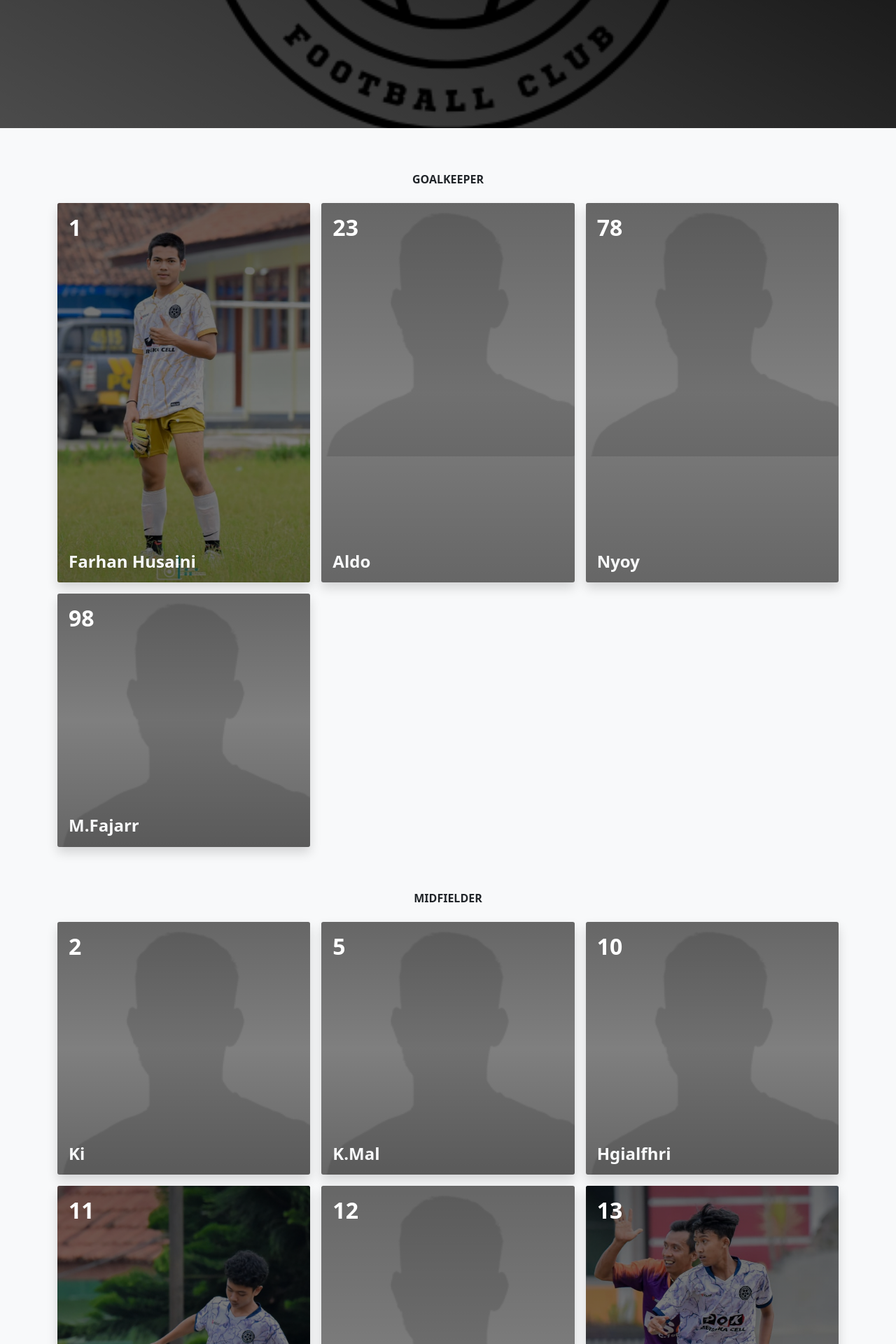
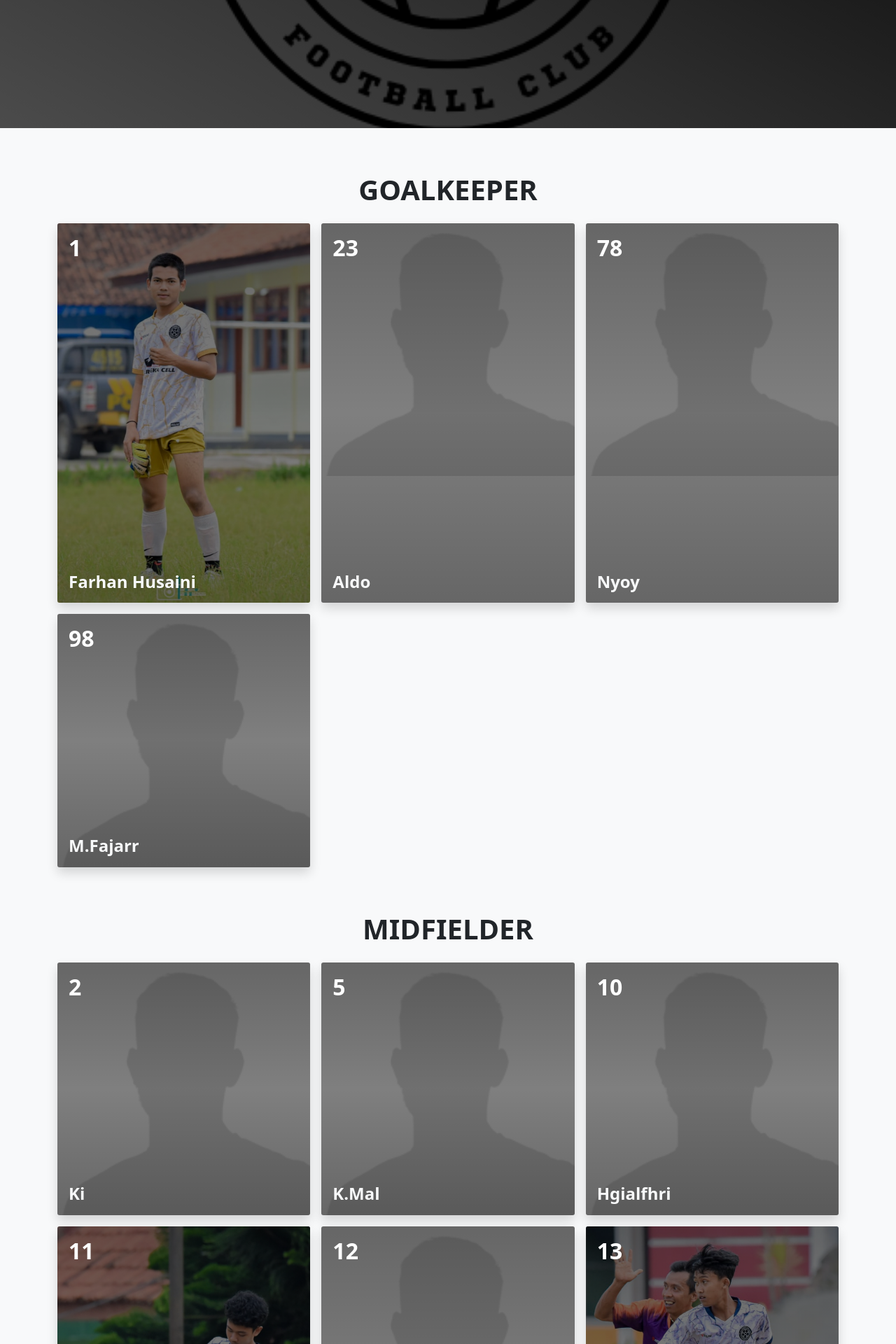
Before and after one commit to tesafc/www2, a Jekyll site: the page built from players.html, in a window 1280 px wide. Shown: the part 521-2441 px from the top of the page at 70% size. Built offline with Jekyll 4.4.1, drawn with Linux system fonts in a browser that asks for light colours.

Commit message:
Update players.html

```diff
--- a/players.html
+++ b/players.html
@@ -9,9 +9,9 @@
     <div class="row row-cols-2 row-cols-md-3 g-3">
       {% assign roles = site.data.players | group_by: "role" %}
       {% for role in roles %}
-      <h6 class="d-block w-100 pt-5 text-uppercase text-center fw-bold">{{ role.name }}</h6>
+      <h1 class="d-block w-100 pt-5 text-uppercase text-center fw-bold">{{ role.name }}</h1>
       {% for player in role.items %}
-      <div class="col">
+      <div class="col" style="min-height: 18rem;">
         <div class="card h-100 text-white border-0 shadow">
           <img src="{% if player.pp %}{{ player.pp }}{% else %}{{ '/assets/img/pp/blank-pp.png' | relative_url }}{% endif %}" alt="" class="card-img img-fluid border-0">
           <div class="card-img-overlay d-flex flex-column justify-content-between" style="background-image: linear-gradient(rgba(0, 0, 0, 0.6), rgba(0, 0, 0, 0.5), rgba(0, 0, 0, 0.6));">
```
